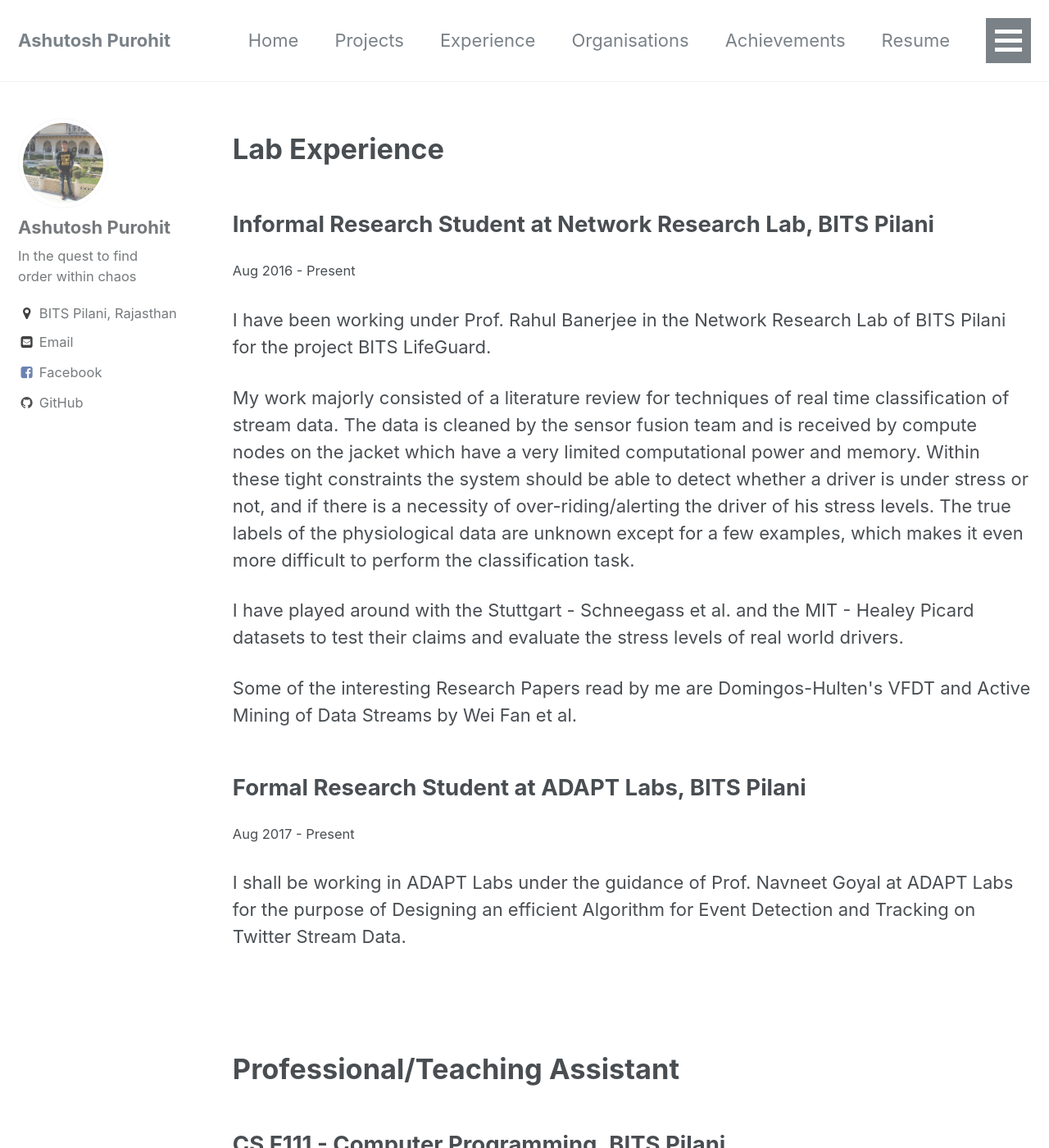
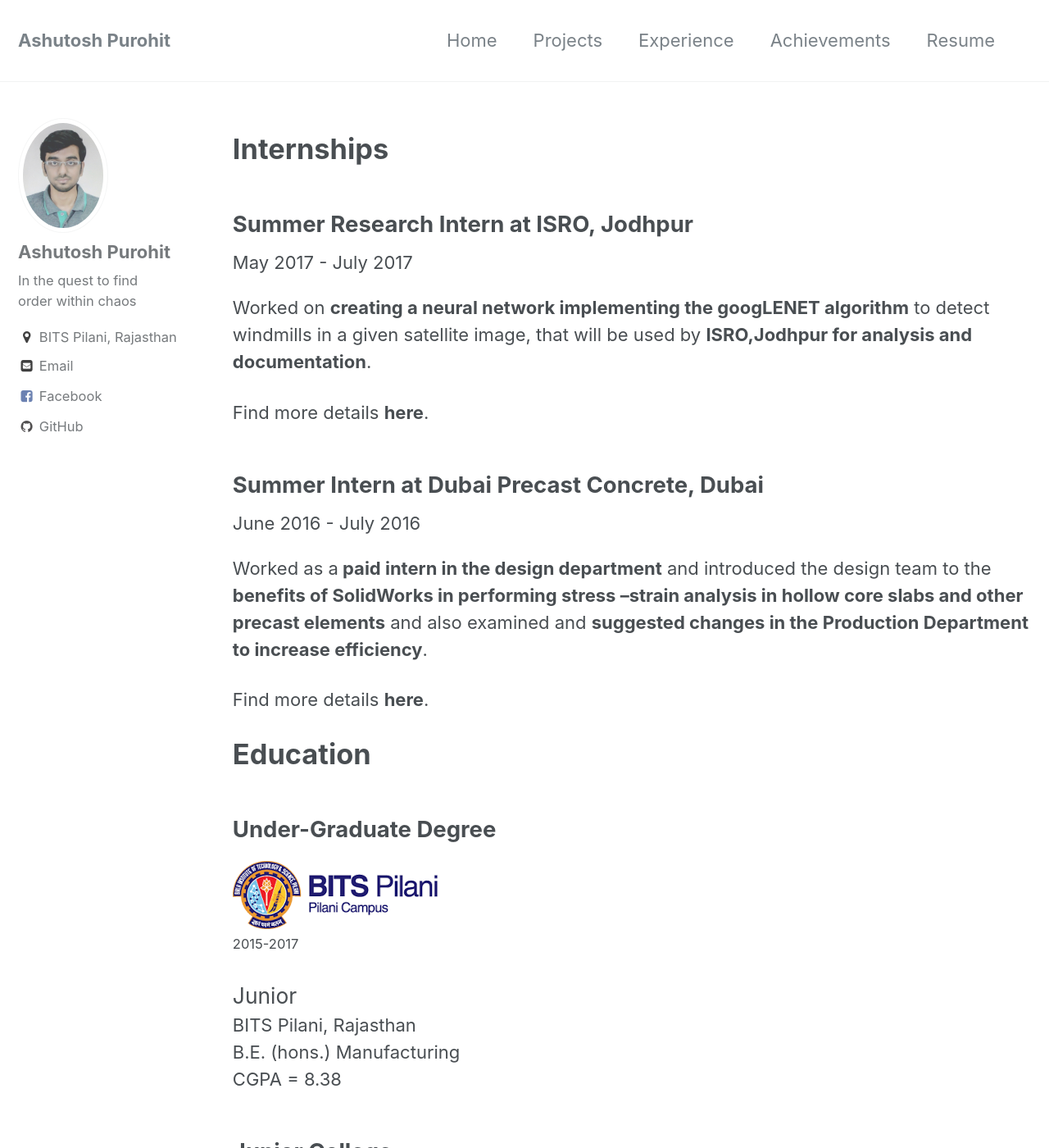
Before and after one commit to punnymath/punnymath.github.io, a Jekyll site: the page built from _pages/Experience.md, in a window 1280 px wide and 1400 px high. Shown: the whole window at 82% size. Built offline with Jekyll 4.4.1, drawn with Linux system fonts in a browser that asks for light colours; some of the changed text lies outside the part shown.

```diff
--- a/_config.yml
+++ b/_config.yml
@@ -172,14 +172,13 @@ sass:
 
 # Outputting
 permalink: /:categories/:title/
-paginate: 5 # amount of posts to show
-paginate_path: /page:num/
+
 timezone: # http://en.wikipedia.org/wiki/List_of_tz_database_time_zones
 
 
 # Plugins
 gems:
-  - jekyll-paginate
+
   - jekyll-sitemap
   - jekyll-gist
   - jekyll-feed
@@ -187,7 +186,6 @@ gems:
 
 # mimic GitHub Pages with --safe
 whitelist:
-  - jekyll-paginate
   - jekyll-sitemap
   - jekyll-gist
   - jekyll-feed
--- a/_pages/Experience.md
+++ b/_pages/Experience.md
@@ -6,74 +6,46 @@ author_profile: true
 
 {{ page.excerpt | markdownify }}
 
-# Lab Experience
 
-## Informal Research Student at Network Research Lab, BITS Pilani
-<small>Aug 2016 - Present</small>
-
-<p>I have been working under <a href="http://www.bits-pilani.ac.in/pilani/rahulbanerjee/profile">Prof. Rahul Banerjee</a> in the <a href="http://www.bits-pilani.ac.in/pilani/computerscience/WearablePervasiveNetworkingLaboratory">Network Research Lab</a> of BITS Pilani for the <a href="http://www.bits-pilani.ac.in/pilani/ProjectBITSLifeGuard/Home">project BITS LifeGuard</a>.</p>
-
-<p>My work majorly consisted of a literature review for techniques of real time classification of stream data. The data is cleaned by the sensor fusion team and is received by compute nodes on the jacket which have a very limited computational power and memory. Within these tight constraints the system should be able to detect whether a driver is under stress or not, and if there is a necessity of over-riding/alerting the driver of his stress levels. The true labels of the physiological data are unknown except for a few examples, which makes it even more difficult to perform the classification task.</p>
-
-<p>I have played around with the <a href="https://www.medien.ifi.lmu.de/pubdb/publications/pub/schneegass2013workload/schneegass2013workload.pdf">Stuttgart - Schneegass et al.</a> and the <a href="https://physionet.org/physiobank/database/drivedb/">MIT - Healey Picard</a> datasets to test their claims and evaluate the stress levels of real world drivers.</p>
-
-<p>Some of the interesting Research Papers read by me are <a href="http://homes.cs.washington.edu/~pedrod/papers/kdd00.pdf">Domingos-Hulten's VFDT</a> and <a href="http://citeseerx.ist.psu.edu/viewdoc/download?doi=10.1.1.78.6309&rep=rep1&type=pdf"></a>Active Mining of Data Streams by Wei Fan et al.</p>
-
-## Formal Research Student at ADAPT Labs, BITS Pilani
-<small>Aug 2017 - Present</small>
-
-<p>I shall be working in ADAPT Labs under the guidance of <a href="http://universe.bits-pilani.ac.in/pilani/goel/profile">Prof. Navneet Goyal</a> at <a href="http://www.bits-pilani.ac.in/pilani/computerscience/AdvancedDataAnalyticsParallelTechnologiesLaboratory">ADAPT Labs</a> for the purpose of Designing an efficient Algorithm for Event Detection and Tracking on Twitter Stream Data.</p>
-<br><br>
-
-# Professional/Teaching Assistant
-
-## CS F111 - Computer Programming, BITS Pilani
-<small>Aug 2017 - Present</small>
-
-<p>Worked as a Professional Assistant in the Computer Programming course of BITS Pilani. Assisted in conducting the lab sessions for the course which deals with Programming basics using C in UNIX Operating System.</p>
 
 # Internships
 
-## Summer Research Intern at Bombay Stock Exchange
-<img src = "{{ site.baseurl }}/images/BSE_logo.jpg"/><br>
-<small>      May 2017 - July 2017</small>
-<p>Worked on a survey for Impact of Technology on Stock Market Surveillance, with major focus on developing a methodology to set periodic price bands for Penny Stocks.</p>
-<p>Find more details <a href="/PS1_Compre_Report.pdf">here</a>.</p>
+## Summer Research Intern at ISRO, Jodhpur
+<medium>May 2017 - July 2017</medium>
+<p>Worked on <b>creating a neural network implementing the googLENET algorithm</b> to detect windmills in a given satellite image, that will be used by <b>ISRO,Jodhpur for analysis and documentation</b>.</p>
+<p>Find more details <a href=""><b>here</b></a>.</p>
 
-## Web Development Intern at BITS2Startup@GLOBAL
-<img src = "{{ site.baseurl }}/images/bits2startup@global.jpg"/><br>
-<small>      Oct 2016</small>
-<p>Worked as a back-end web development intern for the official website of the startup. Made a login/registration tool using the LinkedIn and Google API.</p>
-
-## Campus Ambassador for BITS Pilani at SophomoreS.in
-<img src = "{{ site.baseurl }}/images/sophomores.in_logo.png"/><br>
-<small>      Aug 2016 - Oct 2016</small>
-<p>Worked as the Campus Ambassador and the mediator between the authorities and the students enrolled for the <a href = "sophomores.in">Sophomores.in</a> program.</p>
-<br><br>
+## Summer Intern at Dubai Precast Concrete, Dubai
+<medium> June 2016 - July 2016</medium>
+<p>Worked as a<b> paid intern in the design department</b> and introduced the design team to the <b>benefits of SolidWorks in performing stress –strain analysis in hollow core slabs and other precast elements</b> and also examined and <b>suggested changes in the Production Department to increase efficiency</b>.</p>
+<p>Find more details <a href=""><b>here</b></a>.</p>
 
 # Education
 
 ## Under-Graduate Degree
-<img src = "{{ site.baseurl }}/images/BITSPilani_logo.png"/><br>
+![logo](/images/BITSPilani_logo.png)
+<br>
 <small>2015-2017</small>
 <p><big>Junior</big><br>
    BITS Pilani, Rajasthan<br>
-   B.E. (hons.) Computer Science<br>
-   CGPA = 8.99<br>
+   B.E. (hons.) Manufacturing<br>
+   CGPA = 8.38<br>
 </p>
 
 ## Junior College
-<img src="{{ site.baseurl }}/images/Pace_logo.jpg"><br>
+![logo](/images/navrachana logo.jpg)
+<br>
 <small>2013-2015</small>
-<p>PACE Junior Science College, Nerul<br>
+<p>Navrachana Sama<br>
    HSC Board<br>
-   Percentage = 92.13%<br>
+   Percentage = 93%<br>
 </p>
 
 ## Secondary Education
-<img src = "{{ site.baseurl }}/images/Ryan_logo.jpg"/><br>
-<small>      2006-2013</small>
-<p>Ryan International School, Sanpada<br>
+![logo](/images/Bhavans Logo.jpg)
+<br>
+<small>2006-2013</small>
+<p>Bharatiya Vidya Bhavans,Baroda<br>
    CBSE Board<br>
-   CGPA = 10; Percentage = 96.8%<br>
+   CGPA = 10 <br>
 </p>
```
Also changed, not shown: _data/navigation.yml (+5 -5 lines), _pages/Achievements.md (+8 -10 lines), _pages/BITSACM.md (deleted, +0 -48 lines), _pages/BITS_LifeGuard.md (deleted, +0 -16 lines), _pages/CodingClub.md (deleted, +0 -23 lines), _pages/Miscellaneous.md (deleted, +0 -53 lines), _pages/Myriad.md (deleted, +0 -27 lines), _pages/Projects.md (+15 -36 lines), _pages/Resume.md (added, +9 -0 lines), _pages/checkmate.md (deleted, +0 -38 lines), index.md (+6 -5 lines), images/Bhavans Logo.jpg (added), images/Navrachna_Logo.png (added), images/me.jpg, 1 more files, 3 other files.
